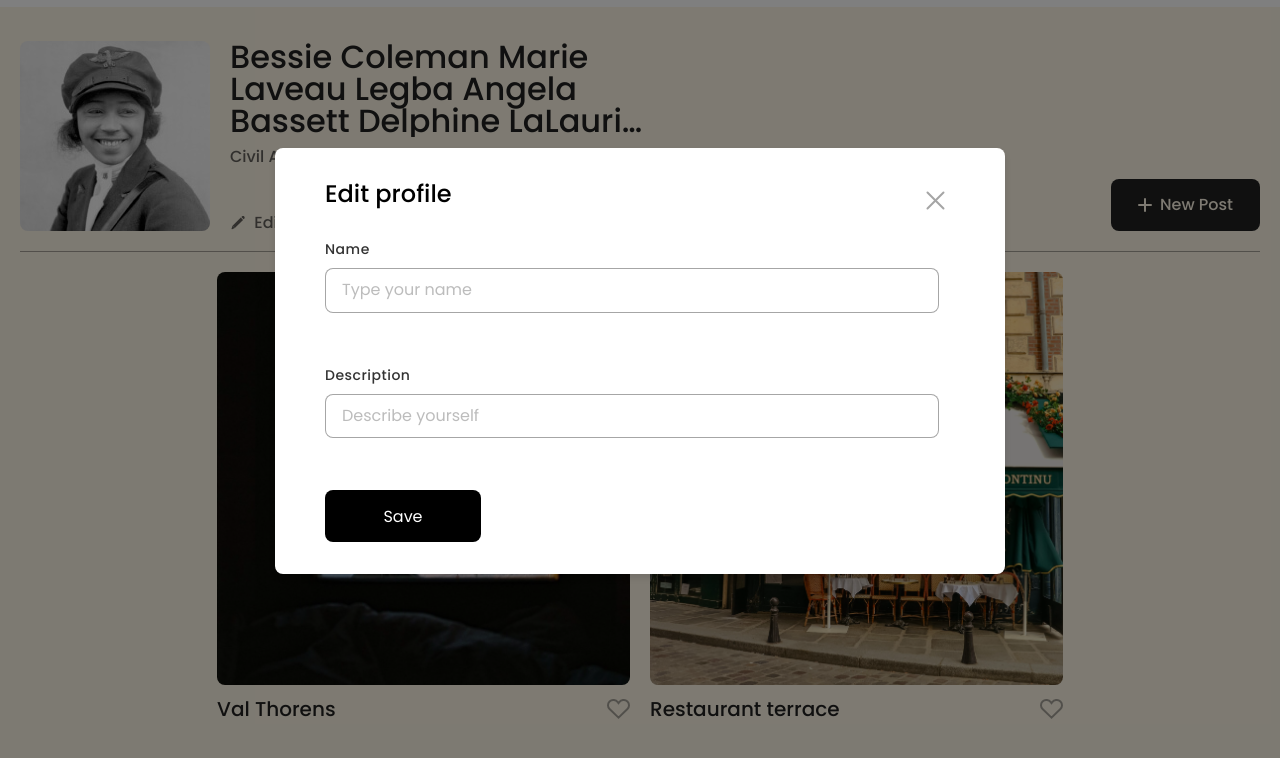
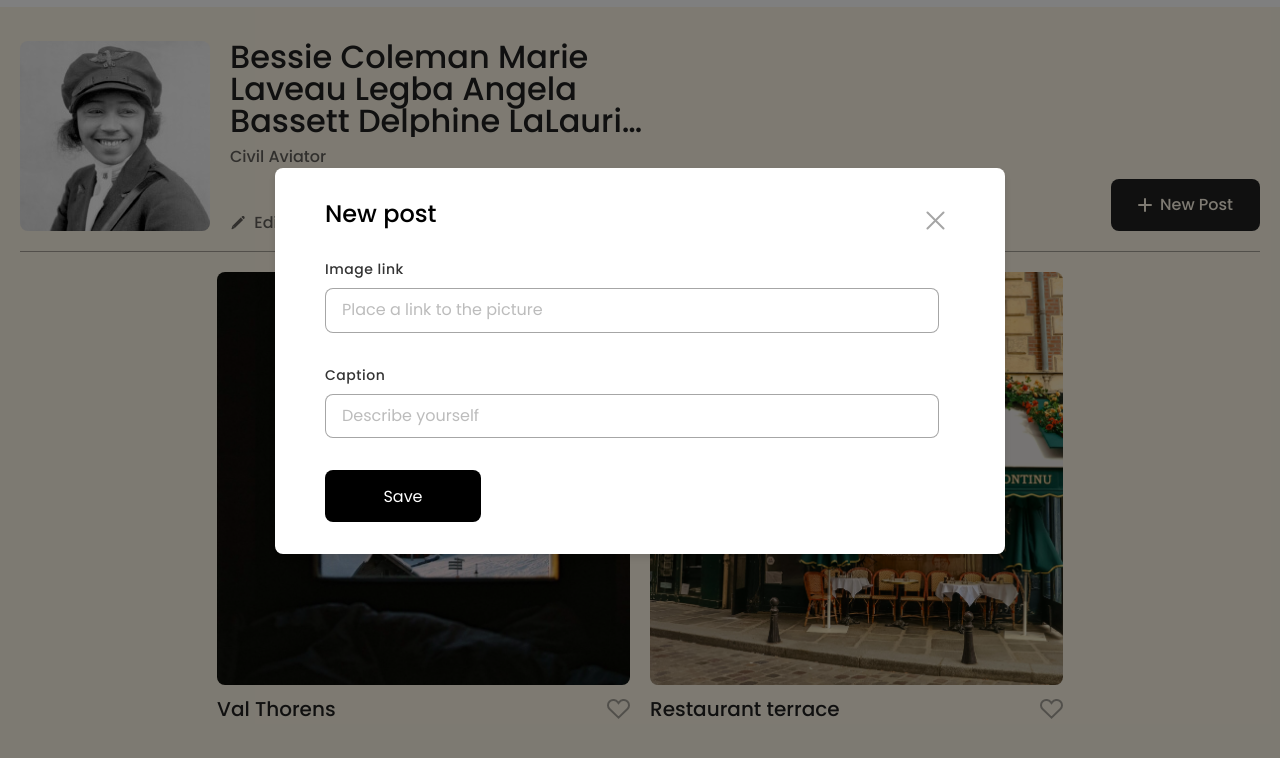
Before and after one commit to brggt/se_project_spots, a plain HTML site: page index.html in a window 1280 px wide. Shown: the part 39-797 px from the top of the page. Drawn offline with Linux system fonts and the light colour scheme.

Commit message:
refactor modal structure to separate profile edit and new post forms

```diff
--- a/blocks/modal.css
+++ b/blocks/modal.css
@@ -69,7 +69,6 @@
 .modal__form {
   display: flex;
   flex-direction: column;
-  gap: 20px;
   padding: 32px 0 32px 50px;
   box-sizing: border-box;
   width: 100%;
--- a/index.html
+++ b/index.html
@@ -112,7 +112,7 @@
       <footer class="footer">
         <h2 class="footer__column-foot">2023 © Spots</h2>
       </footer>
-      <div class="modal modal_is-opened">
+      <div class="modal">
         <div class="modal__container">
           <button type="button" class="modal__close-btn"></button>
           <h2 class="modal__title">Edit profile</h2>
@@ -138,6 +138,32 @@
           </form>
         </div>
       </div>
+      <div class="modal modal_is-opened">
+        <div class="modal__container">
+          <button type="button" class="modal__close-btn"></button>
+          <h2 class="modal__title">New post</h2>
+          <form class="modal__form">
+            <label for="card-image-input" class="modal__label">
+              Image link
+              <input
+                id="card-image-input"
+                type="url"
+                class="modal__input"
+                placeholder="Place a link to the picture"
+              />
+            </label>
+            <label for="post-caption-input" class="modal__label">
+              Caption
+              <input
+                id="post-caption-input"
+                type="text"
+                class="modal__input"
+                placeholder="Describe yourself"
+              /> </label
+            ><button type="submit" class="modal__save-btn">Save</button>
+          </form>
+        </div>
+      </div>
     </div>
   </body>
 </html>
```
